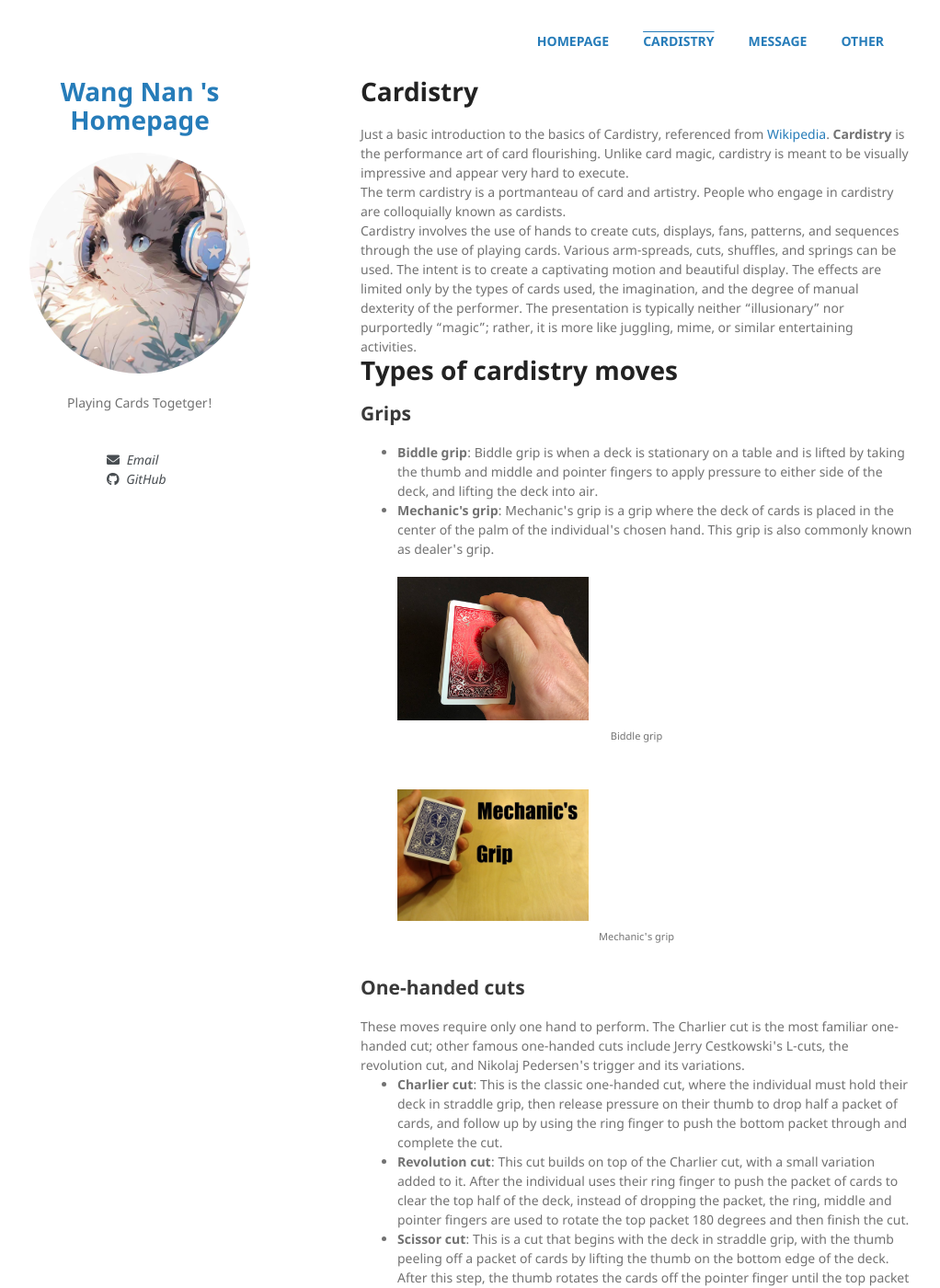
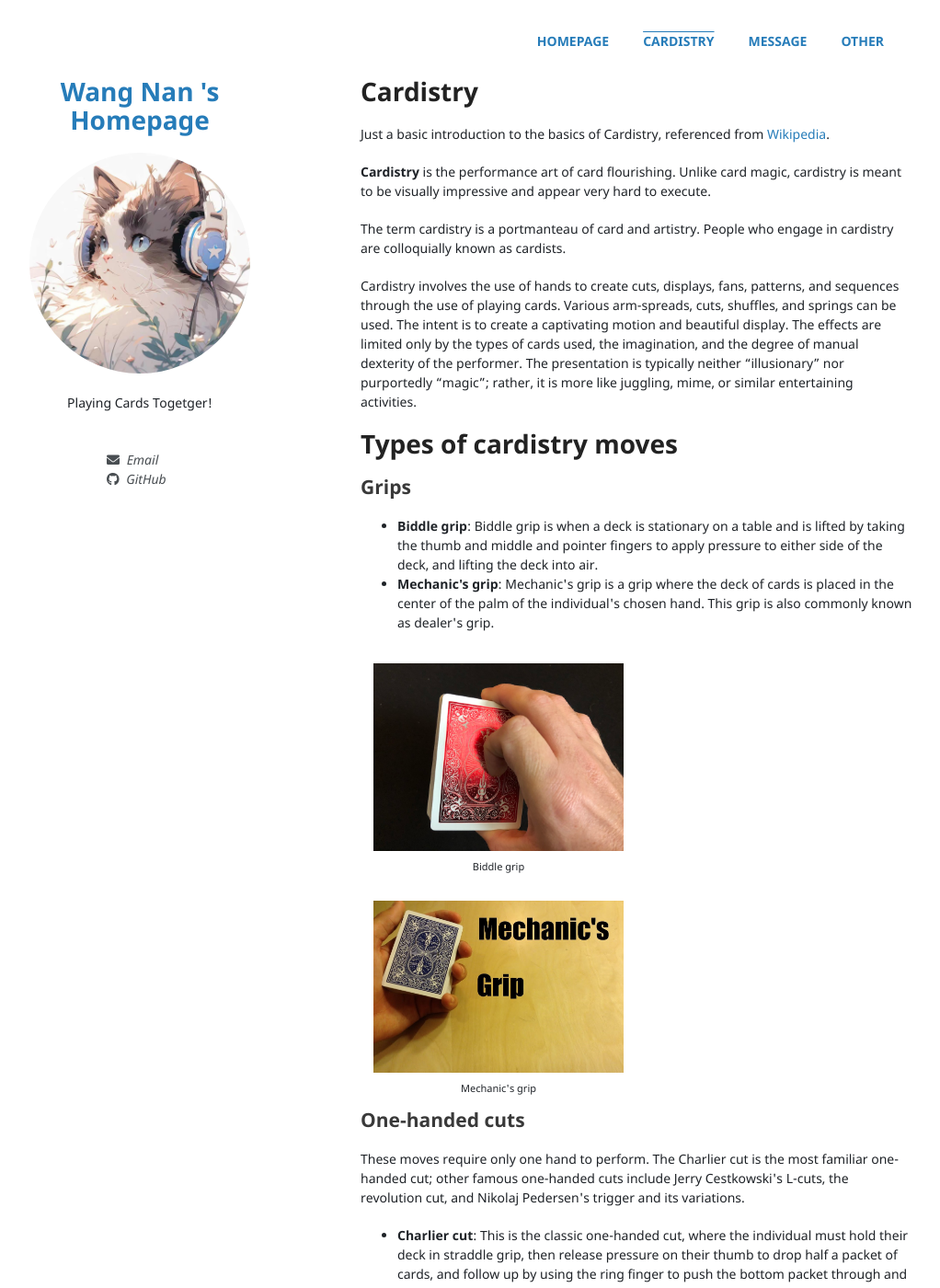
Before and after one commit to theFool-wn/theFool-wn.github.io, a Jekyll site: the page built from _pages/Cardistry.html, in a window 1280 px wide and 1400 px high. Shown: the whole window at 92% size, without its empty margins (128-1150 px from the left). Built offline with Jekyll 4.4.1, drawn with Linux system fonts in a browser that asks for light colours; some of the changed text lies outside the part shown.

Commit message:
Update Cardistry.html

```diff
--- a/_pages/Cardistry.html
+++ b/_pages/Cardistry.html
@@ -6,19 +6,37 @@ description: Playing Cards Togetger!
 permalink: /Cardistry/
 ---
 
+<style>
+  body {
+  color: #1f2328;
+  }
+
+  figure {
+    display: inline-block;
+    margin-inline-start: 1em;
+    margin-inline-end: 1em;
+  }
+</style>
+
 <h1>Cardistry</h1>
-
-Just a basic introduction to the basics of Cardistry, referenced from <a href="https://en.wikipedia.org/wiki/Cardistry" target="_blank" style="text-decoration: none" onmouseover="this.style.textDecoration='underline'" onmouseout="this.style.textDecoration='none'">Wikipedia</a>.
-
+<p>
+Just a basic introduction to the basics of Cardistry, referenced from <a href="https://en.wikipedia.org/wiki/Cardistry" target="_blank" style="text-decoration:
+                                                                        none; font-weight: normal" onmouseover="this.style.textDecoration='underline'"
+                                                                        onmouseout="this.style.textDecoration='none'">Wikipedia</a>.
+</p>
+<p>
 <span style="font-weight: bold">Cardistry</span> is the performance art of card flourishing.
 Unlike card magic, cardistry is meant to be visually impressive and appear very hard to execute.
-<br>
+</p>
+<p>
 The term cardistry is a portmanteau of card and artistry. People who engage in cardistry are colloquially known as cardists.
-<br>
+</p>
+<p>
 Cardistry involves the use of hands to create cuts, displays, fans, patterns, and sequences through the use of playing cards.
 Various arm-spreads, cuts, shuffles, and springs can be used. The intent is to create a captivating motion and beautiful display.
 The effects are limited only by the types of cards used, the imagination, and the degree of manual dexterity of the performer.
 The presentation is typically neither “illusionary” nor purportedly “magic”; rather, it is more like juggling, mime, or similar entertaining activities.
+</p>
 
 <h1>Types of cardistry moves</h1>
 
@@ -34,22 +52,23 @@ The presentation is typically neither “illusionary” nor purportedly “magic
   </li>
 </ul>
 
-<div style="justify-content: center">
-  <figure>
-    <img src="/assets/image/cardistry/Biddle_grip.jpg" width=40% alt="Biddle grip">
+<div>
+  <figure style="width: 45.3333333333%">
+    <img src="/assets/image/cardistry/Biddle_grip.jpg" alt="Biddle grip">
     <figcaption style="text-align: center"><small>Biddle grip</small></figcaption>
   </figure>
-  &nbsp;&nbsp;&nbsp;&nbsp;
-  <figure>
-    <img src="/assets/image/cardistry/Mechanic's_grip.jpg" width=40% alt="Mechanic's grip">
+
+  <figure style="width: 45.3333333333%">
+    <img src="/assets/image/cardistry/Mechanic's_grip.jpg" alt="Mechanic's grip">
     <figcaption style="text-align: center"><small>Mechanic's grip</small></figcaption>
   </figure>
 </div>
-<br>
 
 <h2>One-handed cuts</h2>
+<p>
 These moves require only one hand to perform. The Charlier cut is the most familiar one-handed cut; other famous one-handed cuts include
 Jerry Cestkowski's L-cuts, the revolution cut, and Nikolaj Pedersen's trigger and its variations.
+</p>
 <ul>
   <li>
     <b>Charlier cut</b>: This is the classic one-handed cut, where the individual must hold their deck in straddle grip, then release pressure on their thumb
@@ -67,29 +86,30 @@ Jerry Cestkowski's L-cuts, the revolution cut, and Nikolaj Pedersen's trigger an
   </li>
 </ul>
 
-<div style="justify-content: center">
-  <figure>
-    <img src="/assets/image/cardistry/Charlier_cut.jpg" width=30% alt="Charlier cut">
+<div>
+  <figure style="width: 28.6666666666%">
+    <img src="/assets/image/cardistry/Charlier_cut.jpg" alt="Charlier cut">
     <figcaption style="text-align: center"><small>Charlier cut</small></figcaption>
   </figure>
-  &nbsp;&nbsp;&nbsp;&nbsp;
-  <figure>
-    <img src="/assets/image/cardistry/Revolution_cut.jpg" width=30% alt="Revolution cut">
+
+  <figure style="width: 28.6666666666%">
+    <img src="/assets/image/cardistry/Revolution_cut.jpg" alt="Revolution cut">
     <figcaption style="text-align: center"><small>Revolution cut</small></figcaption>
   </figure>
-  &nbsp;&nbsp;&nbsp;&nbsp;
-  <figure>
-    <img src="/assets/image/cardistry/Scissor_cut.jpg" width=30% alt="Scissor cut">
+
+  <figure style="width: 28.6666666666%">
+    <img src="/assets/image/cardistry/Scissor_cut.jpg" alt="Scissor cut">
     <figcaption style="text-align: center"><small>Scissor cut</small></figcaption>
   </figure>
 </div>
-<br>
 
 <h2>Two-handed cuts</h2>
+<p>
 These moves are performed using both hands to grip/hold packets of cards; they often utilize one-handed cuts as a part of the move.
 These represent the bulk of all cardistry moves, ranging from beginner moves like the "Five Faces of Sybil", to highly complex and difficult cuts that
 require months to master. Dan and Dave greatly popularized this category with cuts like 'Pandora'. Other cardists like Daren Yeow, Oliver Sogard,
 Nikolaj Pedersen, Tobias Levin, Patrick Varnavas, Brian Tudor, and Noel Heath have greatly influenced and reformed two-handed cuts.
+</p>
 <ul>
   <li>
     <b>Swing cut</b>: This is a flourish where the deck should be held in biddle grip in the dominant hand to start, followed by using the pointer finger
@@ -109,27 +129,28 @@ Nikolaj Pedersen, Tobias Levin, Patrick Varnavas, Brian Tudor, and Noel Heath ha
   </li>
 </ul>
 
-<div style="justify-content: center">
-  <figure>
-    <img src="/assets/image/cardistry/Swing_cut.jpg" width=28% alt="Swing cut">
+<div>
+  <figure style="width: 22.74%">
+    <img src="/assets/image/cardistry/Swing_cut.jpg" alt="Swing cut">
     <figcaption style="text-align: center"><small>Swing cut</small></figcaption>
   </figure>
-  &nbsp;&nbsp;&nbsp;&nbsp;
-  <figure>
-    <img src="/assets/image/cardistry/Swivel_cut.jpg" width=28% alt="Swivel cut">
+
+  <figure style="width: 22.451%">
+    <img src="/assets/image/cardistry/Swivel_cut.jpg" alt="Swivel cut">
     <figcaption style="text-align: center"><small>Swivel cut</small></figcaption>
   </figure>
-  &nbsp;&nbsp;&nbsp;&nbsp;
-  <figure>
-    <img src="/assets/image/cardistry/Sybil_cut.jpg" width=38% alt="Sybil cut">
+
+  <figure style="width: 40.763%">
+    <img src="/assets/image/cardistry/Sybil_cut.jpg" alt="Sybil cut">
     <figcaption style="text-align: center"><small>Sybil cut</small></figcaption>
   </figure>
 </div>
-<br>
 
 <h2>Displays</h2>
+<p>
 These moves are either done in a two-dimensional or three-dimensional manner. Types of displays may include 3-D structures; ex: a card house, or a 3-D aspect;
 ex: Zach Mueller's "bloom," or 2-D displays that showcase repeating motifs or a symmetrical shape; ex: Dave Buck's "The Werm."
+</p>
 <ul>
   <li>
     <b>Ribbon spread (with turnover)</b>: This begins with the deck having a bevel towards the individual and held in biddle grip.
@@ -151,60 +172,63 @@ ex: Zach Mueller's "bloom," or 2-D displays that showcase repeating motifs or a
   </li>
 </ul>
 
-<div style="justify-content: center">
-  <figure>
-    <img src="/assets/image/cardistry/Ribbon_spread.jpg" width=45% alt="Ribbon spread">
-    <figcaption style="text-align: center"><small>Ribbon spread</small></figcaption>
+<div>
+  <figure style="width: 45.3333333333%">
+    <img src="/assets/image/cardistry/Ribbon_Spread.jpg" alt="Ribbon Spread">
+    <figcaption style="text-align: center"><small>Ribbon Spread</small></figcaption>
   </figure>
-  &nbsp;&nbsp;&nbsp;&nbsp;
-  <figure>
-    <img src="/assets/image/cardistry/The_Werm.jpg" width=45% alt="The Werm">
+
+  <figure style="width: 45.3333333333%">
+    <img src="/assets/image/cardistry/The_Werm.jpg" alt="The Werm">
     <figcaption style="text-align: center"><small>The Werm</small></figcaption>
   </figure>
 </div>
-<br>
 
 <h2>Fans and spreads</h2>
+<p>
 These moves involve spreading a deck of cards in various ways, typically in a circle. The <i>thumb fan</i> is the most fundamental move in this category;
-other common moves in this category include the <i>riffle fan</i> by Dimitri Arleri, the <i>LePaul spread</i>, and the <i>pressure fan</i>.
+other common moves in this category include the <i><b>riffle fan</b></i> by Dimitri Arleri, the <i><b>LePaul spread</b></i>, and the <i><b>pressure fan</b></i>.
+</p>
 
-<div style="justify-content: center">
-  <figure>
-    <img src="/assets/image/cardistry/fan1.jpg" width=30% alt="Fan">
+<div>
+  <figure style="width: 28.6666666666%">
+    <img src="/assets/image/cardistry/fan1.jpg" alt="Fan">
     <figcaption style="text-align: center"><small>Fan</small></figcaption>
   </figure>
-  &nbsp;&nbsp;&nbsp;&nbsp;
-  <figure>
-    <img src="/assets/image/cardistry/fan2.jpg" width=30% alt="Fan">
+
+  <figure style="width: 28.6666666666%">
+    <img src="/assets/image/cardistry/fan2.jpg" alt="Fan">
     <figcaption style="text-align: center"><small>Fan</small></figcaption>
   </figure>
-  &nbsp;&nbsp;&nbsp;&nbsp;
-  <figure>
-    <img src="/assets/image/cardistry/fan3.jpg" width=30% alt="Fan">
+
+  <figure style="width: 28.6666666666%">
+    <img src="/assets/image/cardistry/fan3.jpg" alt="Fan">
     <figcaption style="text-align: center"><small>Fan</small></figcaption>
   </figure>
 </div>
-<br>
 
 <h2>Aerials</h2>
+<p>
 These moves involve cards (or packets of cards) continuously moving in a same direction, typically being caught by the other hand.
-Some of the most famous moves in this category include the <i>Spring</i> and the <i>Anaconda Dribble</i>.
+Some of the most famous moves in this category include the <i><b>Spring</b></i> and the <i><b>Anaconda Dribble</b></i>.
 Aerials are moves that are completely independent and cannot be blended with other flourishes.
+</p>
 
 <h2>Isolations and twirls</h2>
+<p>
 These moves are mostly done with only a small number of cards. The performer usually fixes the card's center and rotates the card without changing its position.
-Belonging in this category are <i>palm shift isolations</i>, which were showcased by Jaspas Deck in his 2010 video Starry Eyed.
+Belonging in this category are <i><b>palm shift isolations</b></i>, which were showcased by Jaspas Deck in his 2010 video Starry Eyed.
 Duy and Zach invented many unusual ways to do isolation.
+</p>
 
-<div style="justify-content: center">
-  <figure>
-    <img src="/assets/image/cardistry/Aerials.jpg" width=50% alt="Aerials">
+<div>
+  <figure style="width: 63%">
+    <img src="/assets/image/cardistry/Aerials.jpg" alt="Aerials">
     <figcaption style="text-align: center"><small>Aerials</small></figcaption>
   </figure>
-  &nbsp;&nbsp;&nbsp;&nbsp;
-  <figure>
-    <img src="/assets/image/cardistry/Isolations_and_twirls.jpg" width=40% alt="Isolations and twirls">
+
+  <figure style="width: 26.55%">
+    <img src="/assets/image/cardistry/Isolations_and_twirls.jpg" alt="Isolations and twirls">
     <figcaption style="text-align: center"><small>Isolations and twirls</small></figcaption>
   </figure>
 </div>
-<br>
```
